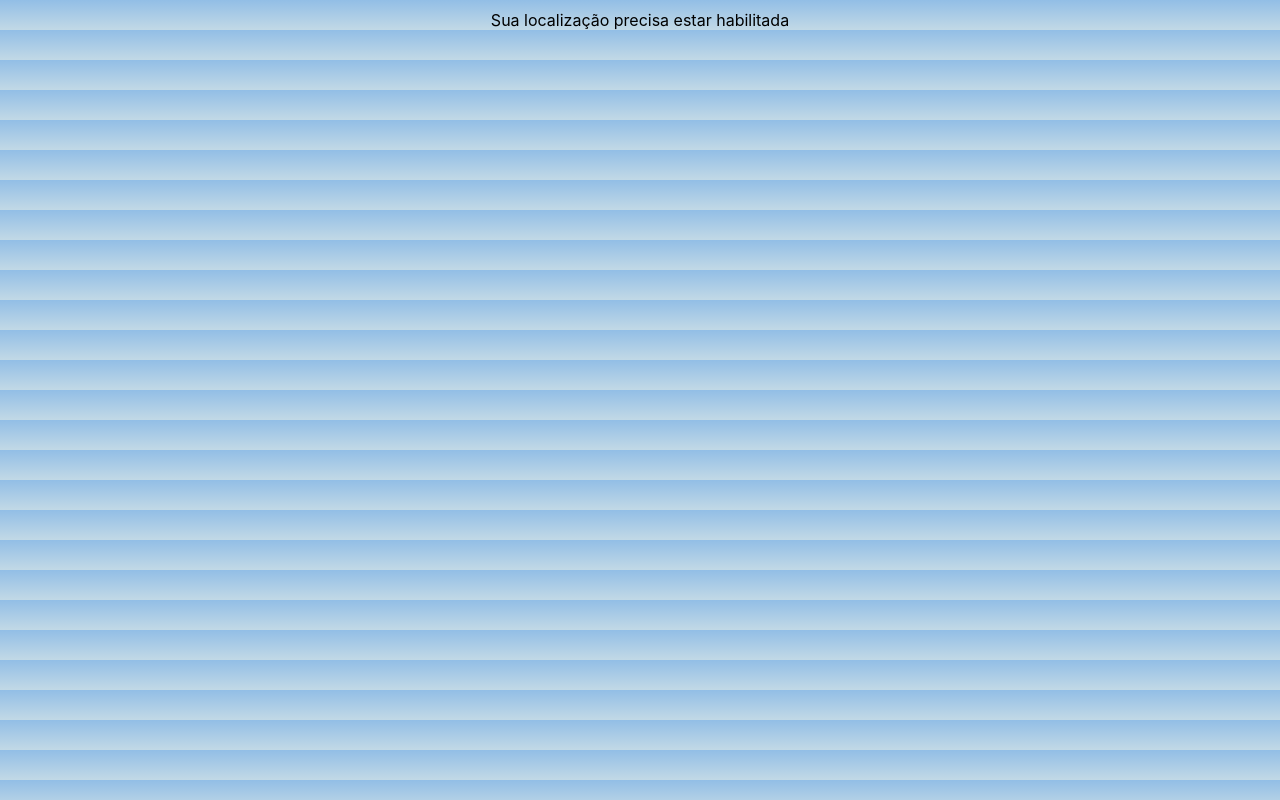
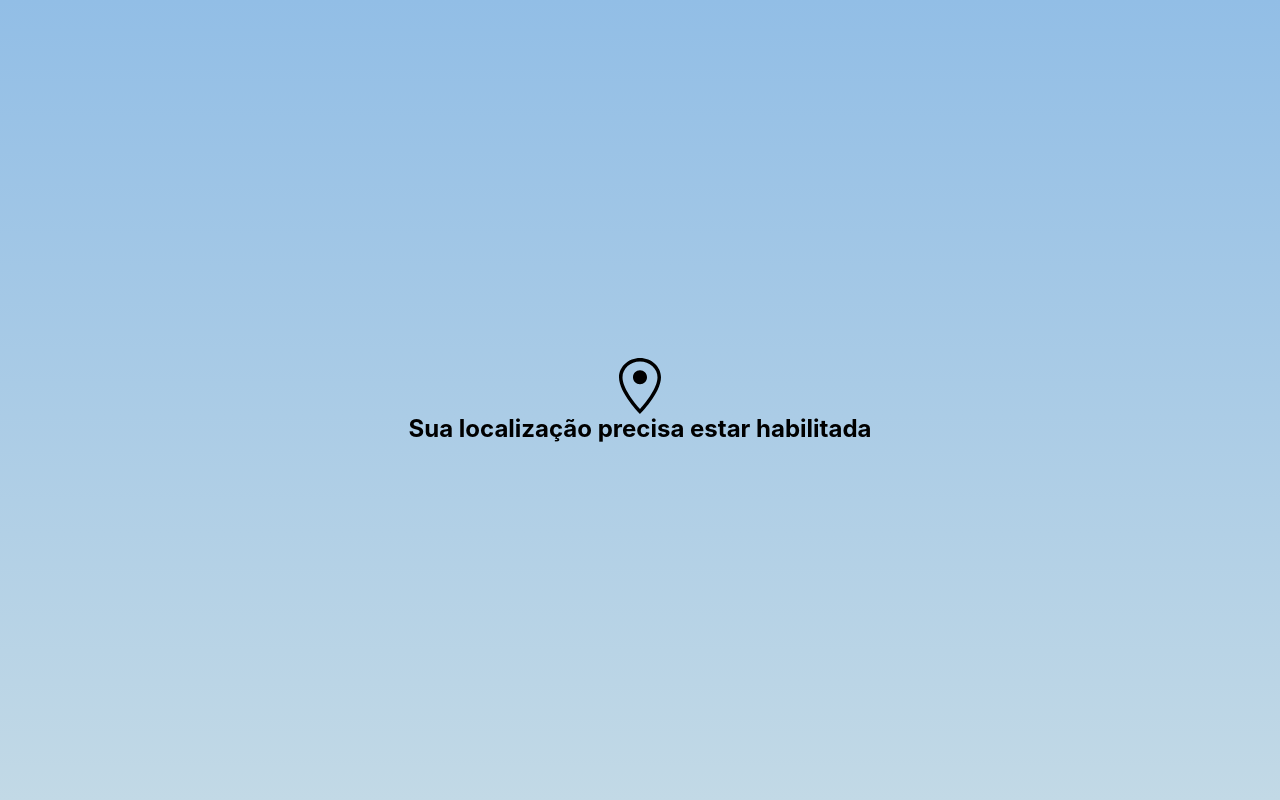
Before and after one commit to Gustavocrs/tempo, a React (Create React App) app: page / in a window 1280 px wide. Built offline with nearby package versions, Linux system fonts and the light colour scheme; no server answers.

Commit message:
inclusao de loading

```diff
--- a/src/App.css
+++ b/src/App.css
@@ -1,6 +1,8 @@
 * {
-  padding: 0;
   margin: 0;
+	padding: 0;
+	border: 0;
+	vertical-align: baseline;
   box-sizing: border-box;
 }
 
@@ -9,8 +11,6 @@ body {
   align-items: center;
   justify-content: center;
   text-align: center;
-  margin-top: 10px;
-  background: linear-gradient(#92bee6, #c2d9e6);
 }
 
 h1{
@@ -20,9 +20,10 @@ h1{
 .card {
   display: flex;
   flex-direction: column;
+  justify-content: center;
+  align-items: center;
   width: 300px;
   background: linear-gradient(#92bee6, #c2d9e6);
-  padding: 20px;
   border-radius: 20px;
 }
 
@@ -40,6 +41,7 @@ h1{
   flex-wrap: wrap;
   justify-content: space-evenly;
   align-items: center;
+  margin: 50px 0;
 }
 
 .divIcons {
@@ -67,6 +69,10 @@ h1{
     border-radius: 0;
   }
 
+  .divList{
+    margin: 0;
+  }
+
   .principal {
     font-size: 6rem;
   }
@@ -88,7 +94,7 @@ h1{
   width: 13px;
   height: 13px;
   border-radius: 50%;
-  background: #fff;
+  background: #000;
   animation-timing-function: cubic-bezier(0, 1, 1, 0);
 }
 .ldsEllipsis div:nth-child(1) {
--- a/src/App.js
+++ b/src/App.js
@@ -1,7 +1,11 @@
 import React from 'react'
+import axios from 'axios'
+
 import { useEffect, useState } from 'react'
-import axios from 'axios'
+
 import './App.css'
+
+import { GoLocation } from 'react-icons/go'
 import {
   WiThermometerExterior,
   WiThermometer,
@@ -34,17 +38,22 @@ function App() {
   }, [])
 
   if (location === false) {
-    return <>Sua localização precisa estar habilitada</>
+    return (
+      <div className="card">
+        <GoLocation className="icon" />
+        <h1>Sua localização precisa estar habilitada</h1>
+      </div>
+    )
   } else if (weather === false) {
     return (
-      <>
+      <div className="card">
         <div className="ldsEllipsis">
           <div></div>
           <div></div>
           <div></div>
           <div></div>
         </div>
-      </>
+      </div>
     )
   } else {
     return (
@@ -53,38 +62,46 @@ function App() {
           <h1>Localização estimada:</h1>
           <p className="infos">{weather['name']}</p>
           <div className="lista">
-            <p className="principal">{weather['main']['temp'].toFixed(1)}º</p>
-            {/* <p className='secundario'>{weather['weather'][0]['description']}</p> */}
-            <p className="infos">
-              Sensação térmica: {weather['main']['feels_like'].toFixed(1)}º
-            </p>
+            <div>
+              <p className="principal">{weather['main']['temp'].toFixed(1)}º</p>
+              <p className="infos">
+                Sensação térmica: {weather['main']['feels_like'].toFixed(1)}º
+              </p>
+            </div>
             <div className="divList">
               <div className="divIcons">
-                <WiThermometer className="icon" /><p className='miniDesc'>Máxima</p>
+                <WiThermometerExterior className="icon" />
+                <p className="iconDesc">
+                  <p className="miniDesc">Minima</p>
+                  {weather['main']['temp_min'].toFixed(1)}º
+                </p>
+              </div>
+              <div className="divIcons">
+                <WiThermometer className="icon" />
+                <p className="miniDesc">Máxima</p>
                 <p className="iconDesc">
                   {weather['main']['temp_max'].toFixed(1)}º
                 </p>
               </div>
               <div className="divIcons">
-                <WiThermometerExterior className="icon" />
-                <p className="iconDesc"><p className='miniDesc'>Minima</p>
-                  {weather['main']['temp_min'].toFixed(1)}º
-                </p>
-              </div>
-              <div className="divIcons">
                 <WiHumidity className="icon" />
-                <p className="iconDesc"><p className='miniDesc'>Umidade</p>
+                <p className="iconDesc">
+                  <p className="miniDesc">Umidade</p>
                   {weather['main']['humidity'].toFixed(0)}%
                 </p>
               </div>
               <div className="divIcons">
                 <WiStrongWind className="icon" />
-                <p className="iconDesc"><p className='miniDesc'>Ventos</p>
+                <p className="iconDesc">
+                  <p className="miniDesc">Ventos</p>
                   {weather['wind']['speed'].toFixed(1)}km/h
                 </p>
               </div>
             </div>
             {/* <li>Pressão: {weather['main']['pressure']}hpa</li> */}
+            {/* <p className='secundario'>{weather['weather'][0]['description']}</p> */}
+            <p>Fonte: OpenWeather</p>
+            <p>https://openweathermap.org/</p>
           </div>
         </div>
       </section>
```
